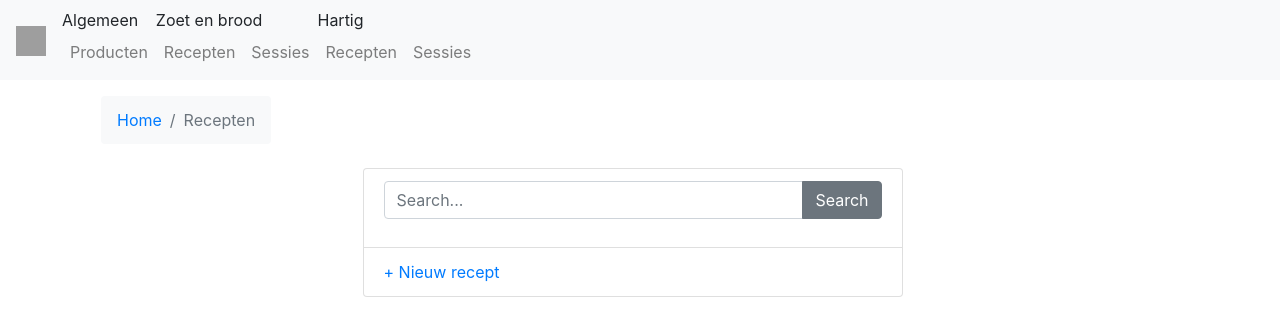
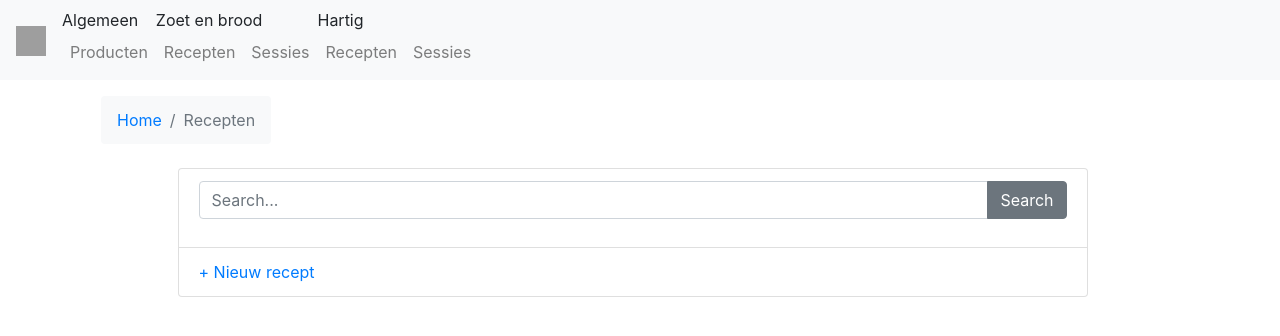
Before and after one commit to cmulders/eefbakt-recipes, a Django app: page /data/recipes/ in a window 1280 px wide. Shown: the top 336 px of the page. Run offline with Django 3.2, Linux system fonts and the light colour scheme; data that the repository does not hold is empty; some libraries are stand-ins or nearby versions; grey boxes are pictures that could not be loaded.

Commit message:
Increase list width for Recipe and Product

```diff
--- a/data/templates/data/recipe_list.html
+++ b/data/templates/data/recipe_list.html
@@ -9,7 +9,7 @@
 
 
 {% block content %}
-<div class="list-group col-md-10 offset-md-1 col-lg-6 offset-lg-3">
+<div class="list-group col-md-10 offset-md-1">
   <div class="list-group-item">
     <form method="GET">
       <div class="input-group mb-3">
```
Also changed, not shown: data/templates/data/product_list.html (+10 -6 lines).
